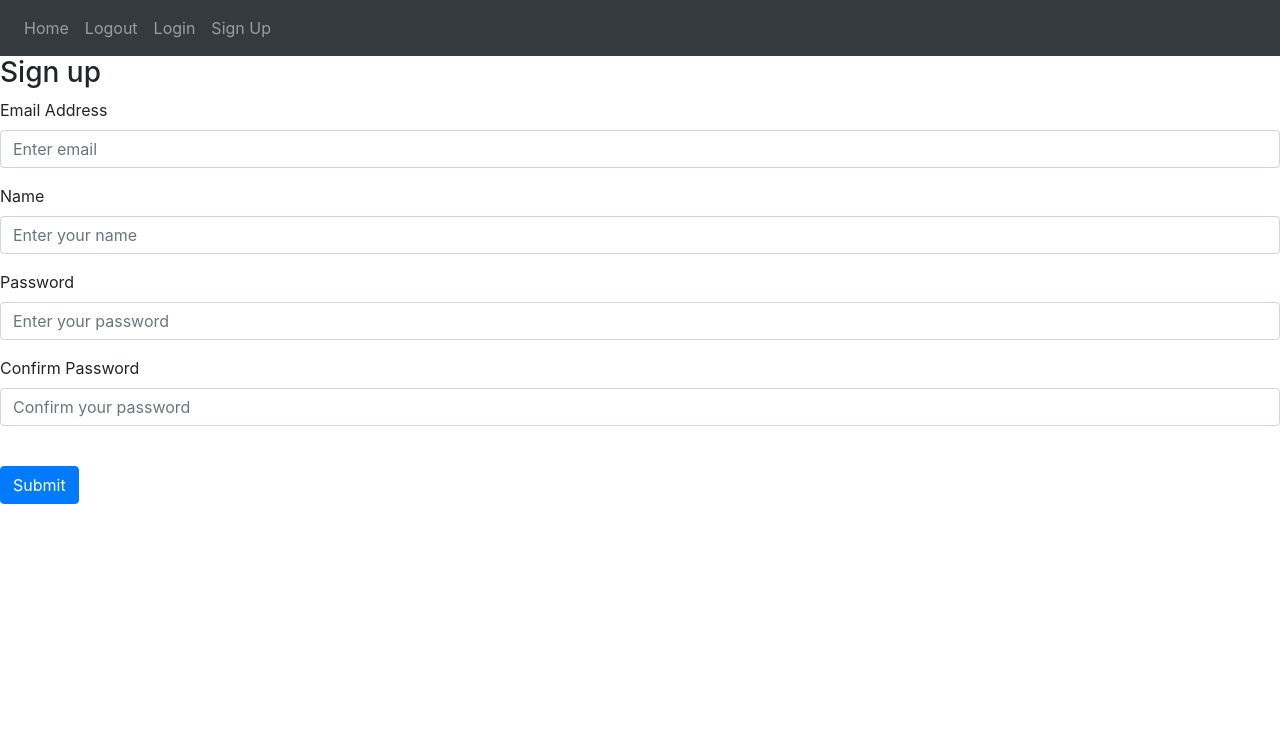
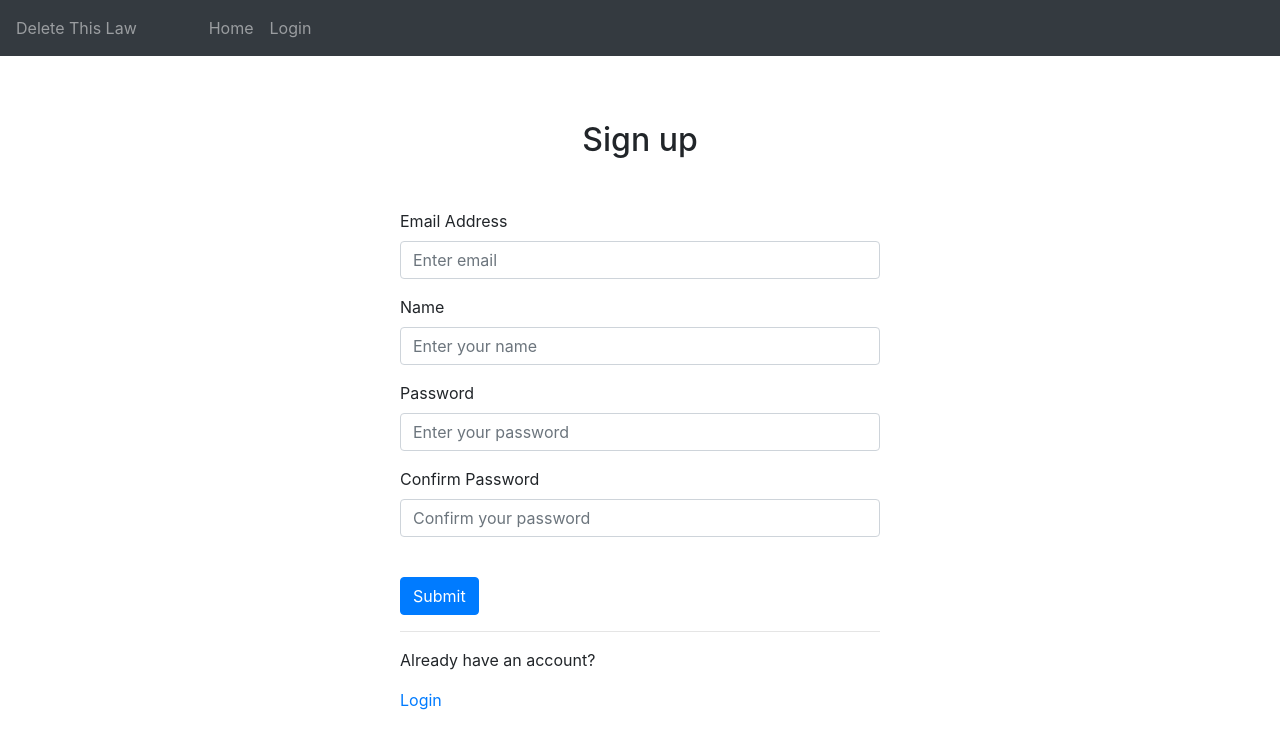
Before and after one commit to rbaker1776/deletethislaw, a Flask app: page /sign-up in a window 1280 px wide. Shown: the top 749 px of the page. Run offline with Flask 3, Linux system fonts and the light colour scheme; some libraries are stand-ins or nearby versions.

Commit message:
Configured database. funcitonal login and signup pages, semi aesthetic

```diff
--- a/website/auth.py
+++ b/website/auth.py
@@ -1,19 +1,67 @@
-from flask import Blueprint, render_template, request
+from flask import Blueprint, render_template, request, flash, redirect, url_for
+from email_validator import validate_email, EmailNotValidError
+import re
+from .models import User
+from werkzeug.security import generate_password_hash, check_password_hash
+from . import db
 
 
 
 auth = Blueprint("auth", __name__)
 
 
-@auth.route("/login", methods=["get", "post"])
+@auth.route("/login", methods=["GET", "POST"])
 def login():
-    data = request.form
-    print(data)
+    if request.method == "POST":
+        email = request.form.get("email")
+        password = request.form.get("password")
+
+        user = User.query.filter_by(email=email).first()
+
+        if user:
+            if check_password_hash(user.password, password):
+                flash("Logged in successfully!", category="success")
+            else:
+                flash("Incorrect password, try again.", category="error")
+        else:
+            flash("Email does not exist.", category="error")
+
     return render_template("login.html")
 
 
-@auth.route("/sign-up", methods=["get", "post"])
+@auth.route("/sign-up", methods=["GET", "POST"])
 def sign_up():
+    if request.method == "POST":
+        email = request.form.get("email")
+        name = request.form.get("name")
+        password = request.form.get("password")
+        password_confirm = request.form.get("confirm")
+
+        valid_email = True
+        password_error = password_authenticator(password)
+
+        try:
+            email_info = validate_email(email, check_deliverability=False)
+            email = email_info.normalized
+        except EmailNotValidError as e:
+            valid_email = False
+
+        user = User.query.filter_by(email=email).first()
+        if user:
+            flash("Email already exists, try logging in instead.", category="error")
+        elif not valid_email:
+            flash("Please enter a valid email.", category="invalid-input")
+        elif password_error != 0:
+            flash(f"Password is {password_error}.", category="invalid-input")
+        elif password != password_confirm:
+            flash("Passwords do not match.", category="invalid-input")
+        else:
+            new_user = User(email=email, name=name, password=generate_password_hash(password, method="pbkdf2:sha1"))
+            db.session.add(new_user)
+            db.session.commit()
+            flash("Account created!", category="success")
+            return redirect(url_for("views.home"))
+
     return render_template("signup.html")
 
 
@@ -22,17 +70,13 @@ def logout():
     return "<p>logout</p>"
 
 
-def is_password_valid(password: str) -> bool:
-    valid_len: bool = len(password) >= 8
-    has_lower: bool = False
-    has_upper: bool = False
-    has_digit: bool = False
-    has_symbol: bool = False
 
-    for c in password:
-        has_lower |= c.islower()
-        has_upper |= c.isupper()
-        has_digit |= c.isdigit()
-        has_symbol |= c in "!@#$%^&*_-+=`~\\|{}[]()<>,.:;\"'/?"
 
-    return valid_len and has_lower and has_upper and has_digit and has_symbol
+def password_authenticator(password: str):
+    if len(password) < 8: return "too short"
+    if not re.search(r"[a-z]", password): return "missing a lowercase letter"
+    if not re.search(r"[A-Z]", password): return "missing an uppercase letter"
+    if not re.search(r"\d", password): return "missing a number"
+    if not re.search(r'[!@#$%^&*()_+=\-[\]{};:\'",.<>?]', password): return "missing a special character"
+
+    return 0
--- a/website/static/styles.css
+++ b/website/static/styles.css
@@ -9,7 +9,7 @@ header
     display: flex;
     flex-direction: row;
 	justify-content: space-between;
-	background: #010101;
+	background: black;
 	align-items: center;
 	height: 70px;
 }
@@ -60,7 +60,7 @@ header nav li a
 {
     display: grid;
     grid-template-columns: repeat(2, 50%);
-    background-color: #010101;
+    background-color: black;
     background-image: url(images/capitol_night.jpeg);
     background-size: contain;
     background-position: bottom;
@@ -179,3 +179,22 @@ header nav li a
 {
     background-color: rgba(214, 212, 157, 1);
 }
+
+.login-form,
+.signup-form
+{
+    width: clamp(20rem, 40vw, 30rem);
+    display: flex;
+    flex-direction: column;
+    border: #cccccc;
+    border-width: 5px;
+    margin-top: 65px;
+}
+
+.login-form h2,
+.signup-form h2
+{
+    align-self: center;
+    text-align: center;
+    margin-bottom: 50px;
+}
--- a/website/templates/base.html
+++ b/website/templates/base.html
@@ -19,18 +19,39 @@
 </head>
 <body>
     <nav class="navbar navbar-expand-lg navbar-dark bg-dark">
+        <div class="navbar-text mr-5 pr-3">Delete This Law</div> <!-- Vertical divider -->
         <button class="navbar-toggler" type="button" data-toggle="collapse" data-target="#navbar">
             <span class="navbar-toggler-icon"></span>
         </button>
         <div class="collapse navbar-collapse" id="navbar">
             <div class="navbar-nav">
                 <a class="nav-item nav-link" id="home" href="/">Home</a>
-                <a class="nav-item nav-link" id="logout" href="/logout">Logout</a>
                 <a class="nav-item nav-link" id="login" href="/login">Login</a>
-                <a class="nav-item nav-link" id="sign-up" href="/sign-up">Sign Up</a>
             </div>
         </div>
     </nav>
+
+    {% with messages = get_flashed_messages(with_categories=true) %}
+        {% if messages %}
+            {% for category, message in messages %}
+                {% if category in ["invalid-input", "error"] %}
+                    <div class="alert alert-danger alert-dismissable fade show" role="alert">
+                        {{ message }}
+                        <button type="button" class="close" data-dismiss="alert">
+                            <span aria-hidden="true">&times;</span>
+                        </button>
+                    </div>
+                {% elif category == "success" %}
+                    <div class="alert alert-success alert-dismissable fade show" role="alert">
+                        {{ message }}
+                        <button type="button" class="close" data-dismiss="alert">
+                            <span aria-hidden="true">&times;</span>
+                        </button>
+                    </div>
+                {% endif %}
+            {% endfor %}
+        {% endif %}
+    {% endwith %}
 
     <div class="container-fluid">
     {% block content %}
--- a/website/templates/signup.html
+++ b/website/templates/signup.html
@@ -1,11 +1,12 @@
 {% extends "base.html" %} {% block title %}Sign Up{% endblock %}
 {% block content %}
+<div class="signup-form container-fluid">
     <form method="post">
-    <h3 algin="center">Sign up</h3>
+        <h2 algin="center">Sign up</h2>
         <div class="form-group">
             <label for="email">Email Address</label>
             <input
-            type="email"
+                type="text"
                 name="email"
                 id="email"
                 class="form-control"
@@ -13,7 +14,7 @@
             />
         </div>
         <div class="form-group">
-        <label for="email">Name</label>
+            <label for="text">Name</label>
             <input
                 type="text"
                 name="name"
@@ -23,21 +24,21 @@
             />
         </div>
         <div class="form-group">
-        <label for="email">Password</label>
+            <label for="password">Password</label>
             <input
                 type="password"
-            name="password-1"
-            id="password-1"
+                name="password"
+                id="password"
                 class="form-control"
                 placeholder="Enter your password"
             />
         </div>
         <div class="form-group">
-        <label for="email">Confirm Password</label>
+            <label for="password">Confirm Password</label>
             <input
                 type="password"
-            name="password-2"
-            id="password-2"
+                name="confirm"
+                id="confirm"
                 class="form-control"
                 placeholder="Confirm your password"
             />
@@ -45,4 +46,8 @@
         <br/>
         <button type="submit" class="btn btn-primary">Submit</button>
     </form>
+    <hr>
+    <p>Already have an account?</p>
+    <a href="/login">Login</a>
+</div>
 {% endblock %}
```
Also changed, not shown: test.py (+12 -11 lines), website/__init__.py (+20 -0 lines), website/models.py (added, +10 -0 lines), website/templates/login.html (+6 -1 lines), instance/database.db (added), website/static/images/capitol_night.jpeg. Lines whose indentation alone changed are shown as unchanged.
